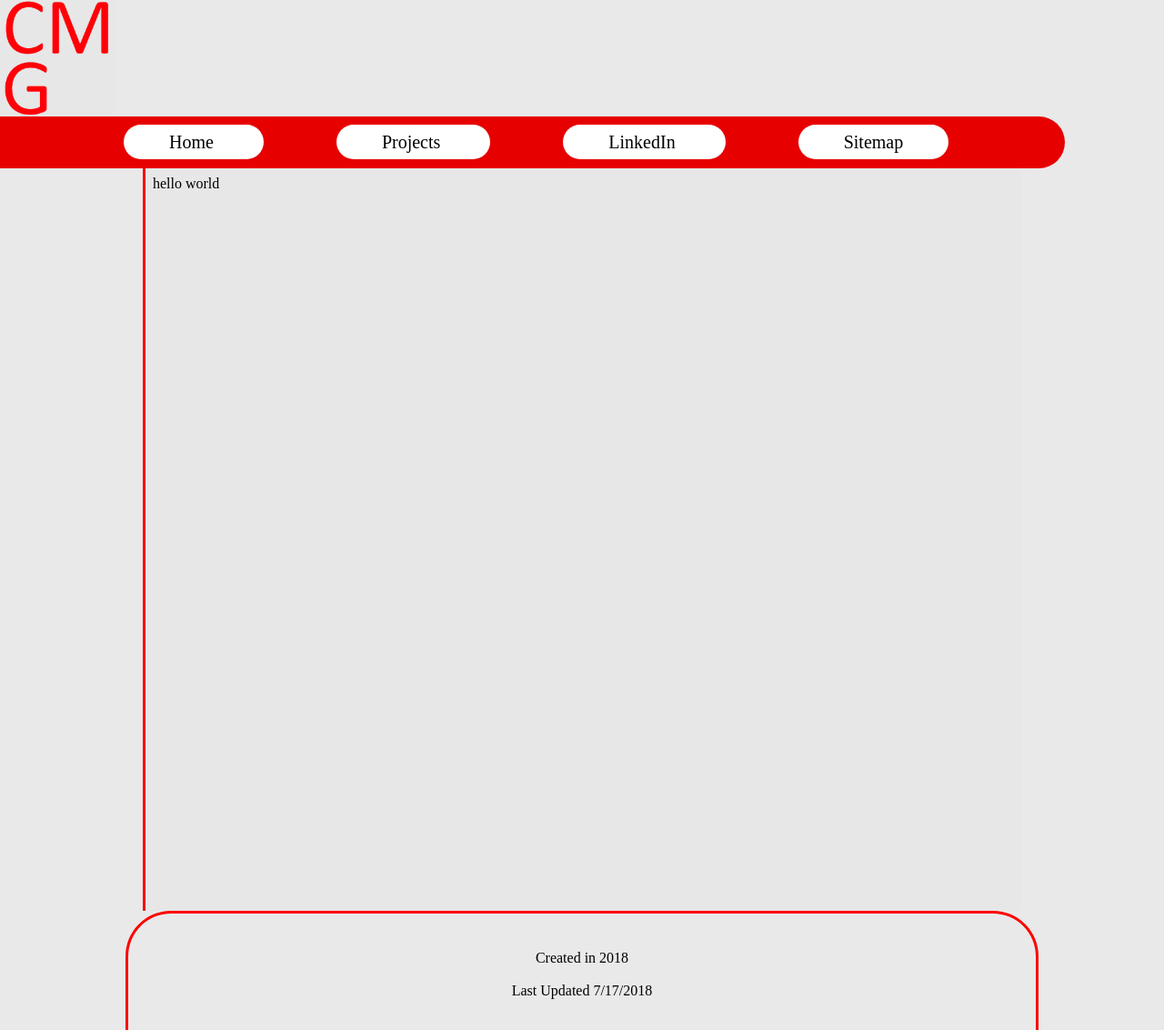
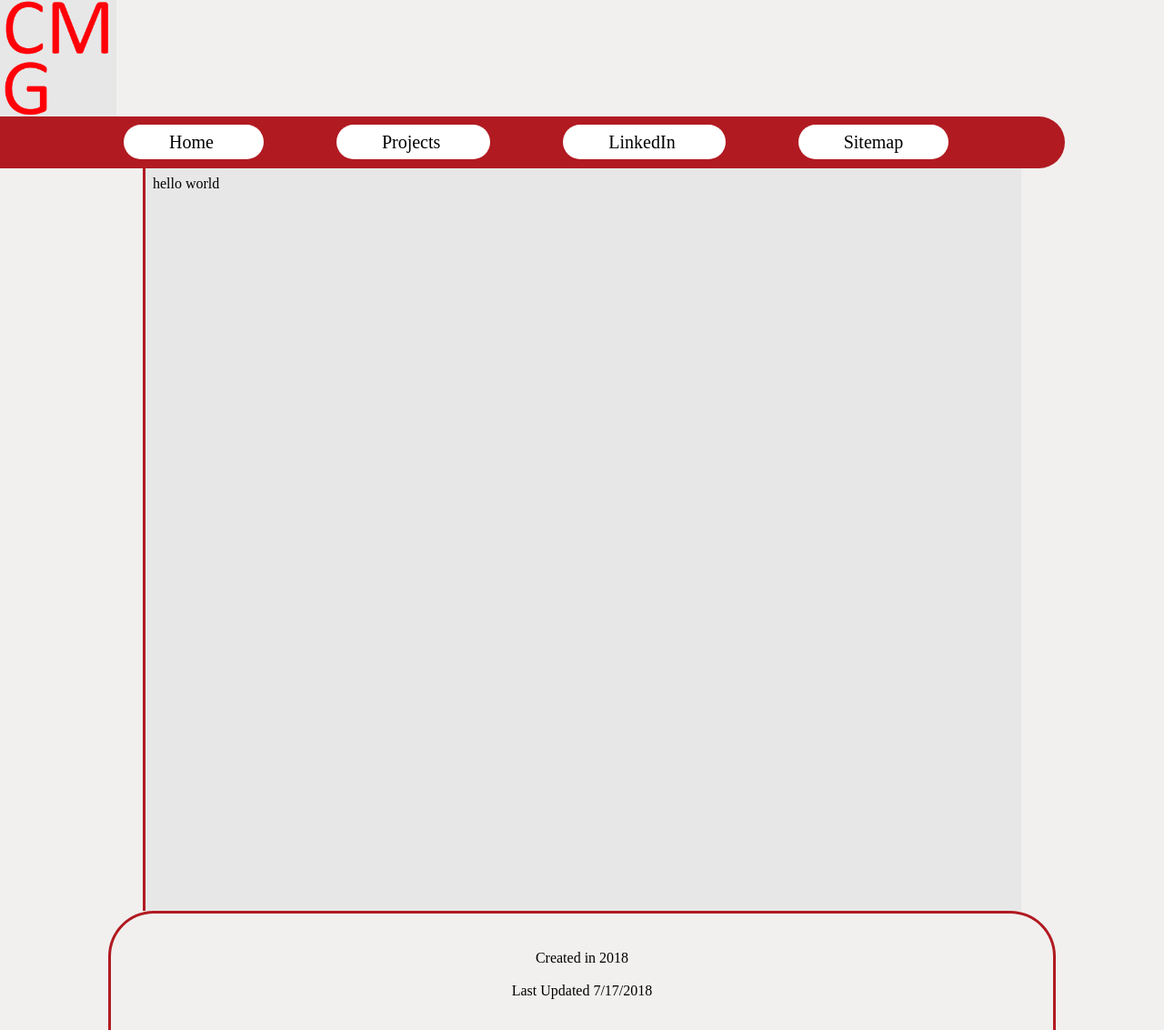
Before and after one commit to CommanderMartin/CommanderMartin.github.io, a PHP site: page / in a window 1280 px wide. Shown: the whole page at 91% size. Run offline with PHP 8.4, Linux system fonts and the light colour scheme.

Commit message:
Color changes

```diff
--- a/assets/siteStyle.css
+++ b/assets/siteStyle.css
@@ -8,24 +8,26 @@ nav a{
 }
 
 body{
-	background-color: #e9e9e9;
+	background-color: #f1f0ee;
 	margin: 0 auto;
 }
 
 footer{
 	min-height: 6em;
-	width: 78%;
+	width: 81%;
 	margin: 0 auto;
-	border: 3px red;
+	border: 3px;
+	border-color: #b11a21;
 	border-style: solid solid none solid;
 	border-radius: 50px 50px 0 0;
 	padding-top: 2em;
 	text-align: center;
+	background-color: #f1f0ee;
 }
 
 /*Classes*/
 .trueNav{
-	background-color: #e60000;
+	background-color: #b11a21;
 	/*
 	background-image: url("Images/Gradient.png");
 	background-repeat: no-repeat;
@@ -50,7 +52,8 @@ footer{
 	margin: 0 auto;
 	padding: 0.5em;
 	min-height: 50em;
-	border-left: 3px solid red;
+	border-left: 3px solid;
+	border-color: #b11a21;;
 }
 
 .internalContainer{
```
